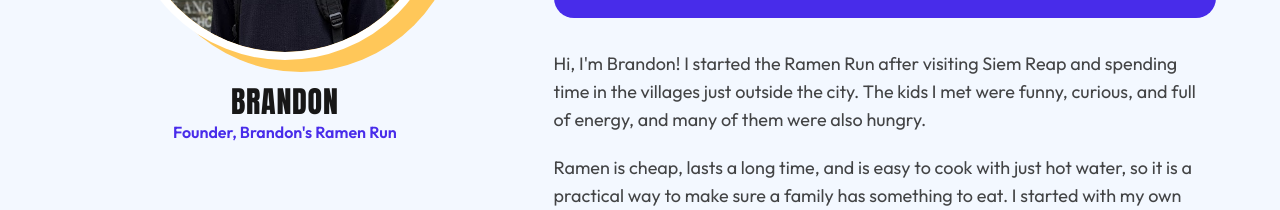
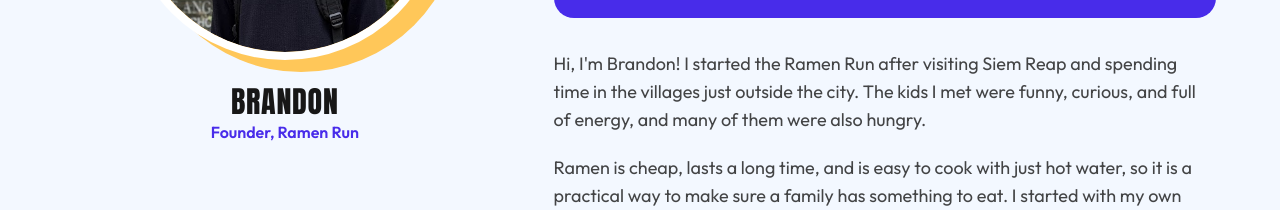
Before and after one commit to iampiotr/ramenrun, a React (Vite) app: page / in a window 1280 px wide. Shown: the part 4340-4550 px from the top of the page. Built offline with nearby package versions, Linux system fonts and the light colour scheme.

Commit message:
Shorten the founder line to Ramen Run.

```diff
--- a/src/content.ts
+++ b/src/content.ts
@@ -77,7 +77,7 @@ export const drops = {
 export const bio = {
   eyebrow: 'About Brandon',
   name: 'Brandon',
-  role: "Founder, Brandon's Ramen Run",
+  role: 'Founder, Ramen Run',
   photo: photo('portrait.png'),
   photoAlt: "Portrait of Brandon, founder of Brandon's Ramen Run",
   quote: 'I saw kids sharing one bowl between four. I knew I could do something.',
```
